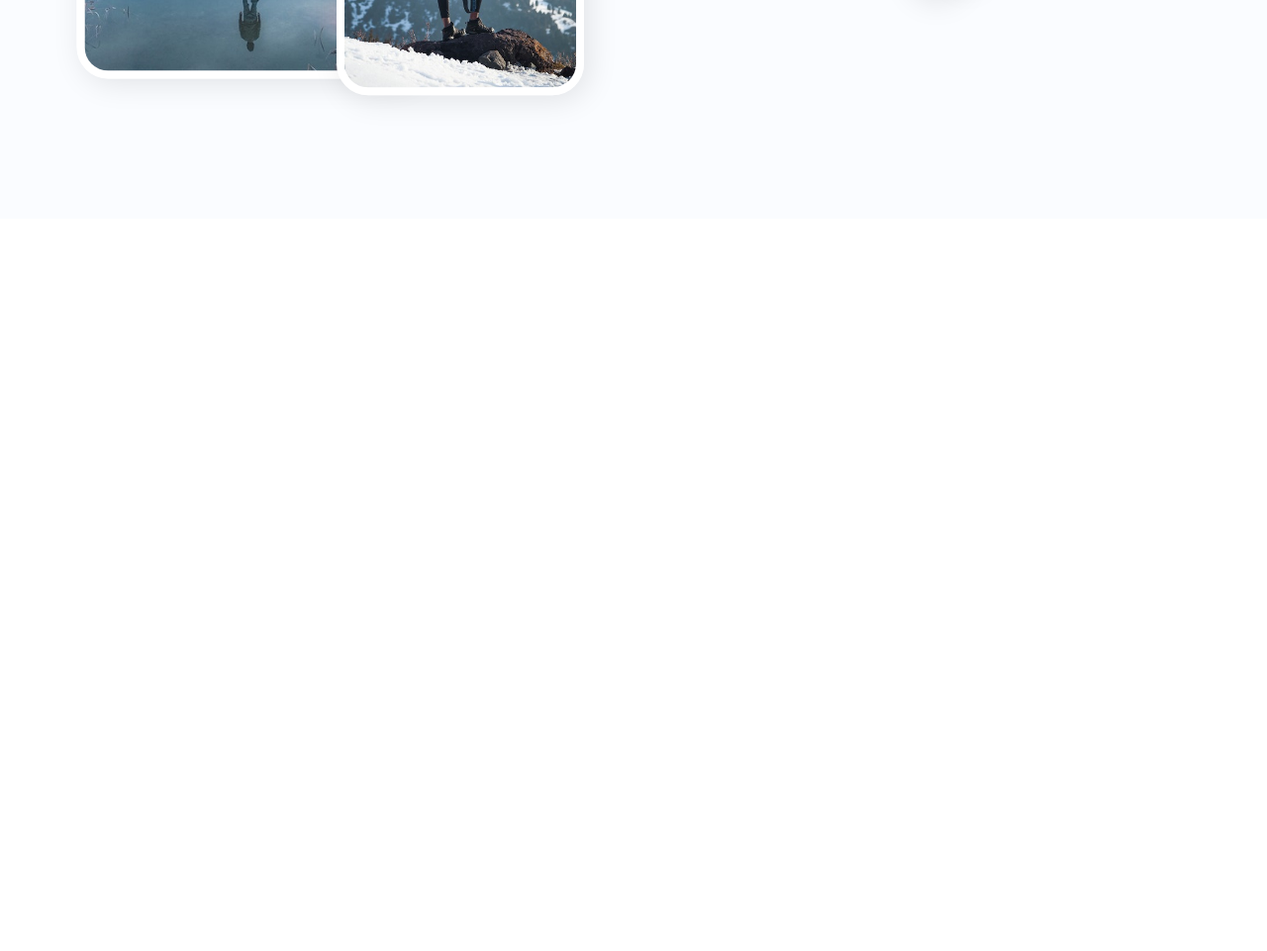
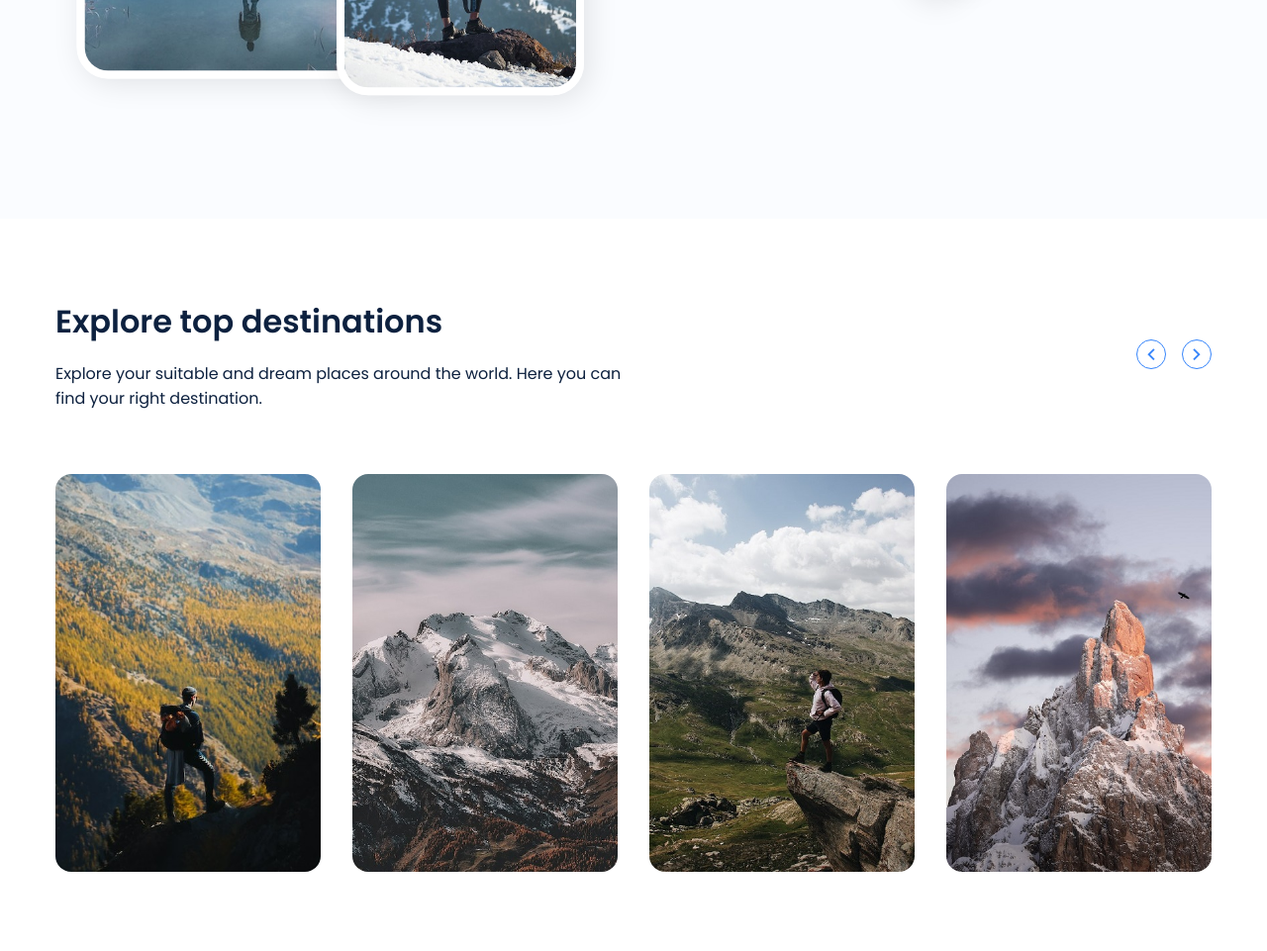
Before and after one commit to BurnettMiao/Design-a-Travel-Website-Landing-Page_Practice, a plain HTML site: page index.html in a window 1280 px wide. Shown: the part 579-1540 px from the top of the page at 99% size. Before the commit the page ends 800 px from the top, so only its background shows below. Drawn offline with nearby package versions, Linux system fonts and the light colour scheme.

Commit message:
destinations section finish

```diff
--- a/index.html
+++ b/index.html
@@ -61,5 +61,56 @@
         </div>
       </div>
     </header>
+
+    <section class="section__container destination__container">
+      <div class="section__header">
+        <div>
+          <h2 class="section__title">Explore top destinations</h2>
+          <p class="section-subtitle">
+            Explore your suitable and dream places around the world. Here you
+            can find your right destination.
+          </p>
+        </div>
+
+        <div class="destination__nav">
+          <span><i class="ri-arrow-left-s-line"></i></span>
+          <span><i class="ri-arrow-right-s-line"></i></span>
+        </div>
+      </div>
+
+      <div class="destination__grid">
+        <div class="destination__card">
+          <img src="images/destination-1.jpg" alt="destination" />
+          <div class="destination__details">
+            <p class="destination__title">Banff</p>
+            <p class="destination__subtitle">Canada</p>
+          </div>
+        </div>
+
+        <div class="destination__card">
+          <img src="images/destination-2.jpg" alt="destination" />
+          <div class="destination__details">
+            <p class="destination__title">Machu Picchu</p>
+            <p class="destination__subtitle">Peru</p>
+          </div>
+        </div>
+
+        <div class="destination__card">
+          <img src="images/destination-3.jpg" alt="destination" />
+          <div class="destination__details">
+            <p class="destination__title">Lauterbrunnen</p>
+            <p class="destination__subtitle">Switzerland</p>
+          </div>
+        </div>
+
+        <div class="destination__card">
+          <img src="images/destination-4.jpg" alt="destination" />
+          <div class="destination__details">
+            <p class="destination__title">Zhangjiajie</p>
+            <p class="destination__subtitle">China</p>
+          </div>
+        </div>
+      </div>
+    </section>
   </body>
 </html>
--- a/style.css
+++ b/style.css
@@ -219,3 +219,73 @@ header {
   font-weight: 600;
   color: var(--text-dark);
 }
+
+.destination__nav {
+  display: flex;
+  gap: 1rem;
+}
+
+.destination__nav span {
+  width: 30px;
+  height: 30px;
+  display: grid;
+  place-content: center;
+  color: var(--primary-color);
+  border: 1px solid var(--primary-color);
+  border-radius: 100%;
+  font-size: 1.4rem;
+  cursor: pointer;
+  transition: 0.3s;
+}
+
+.destination__nav span:hover {
+  color: var(--extra-light);
+  background-color: var(--primary-color);
+}
+
+.destination__grid {
+  display: grid;
+  grid-template-columns: repeat(4, 1fr);
+  gap: 2rem;
+}
+
+.destination__card {
+  overflow: hidden;
+  position: relative;
+  isolation: isolate;
+  cursor: pointer;
+}
+
+.destination__card img {
+  border-radius: 1rem;
+}
+
+.destination__details {
+  position: absolute;
+  width: calc(100% - 2rem);
+  padding: 1rem;
+  bottom: -6rem;
+  left: 50%;
+  transform: translateX(-50%);
+  text-align: center;
+  color: var(--extra-light);
+  background-color: rgba(255, 255, 255, 0.2);
+  backdrop-filter: blur(4px);
+  border-radius: 10px;
+  z-index: 1;
+  transition: 0.3s;
+}
+
+.destination__card:hover .destination__details {
+  bottom: 1rem;
+}
+
+.destination__title {
+  font-size: 0.9rem;
+  margin-bottom: 0.5rem;
+}
+
+.destination__subtitle {
+  font-size: 1rem;
+  font-weight: 600;
+}
```
